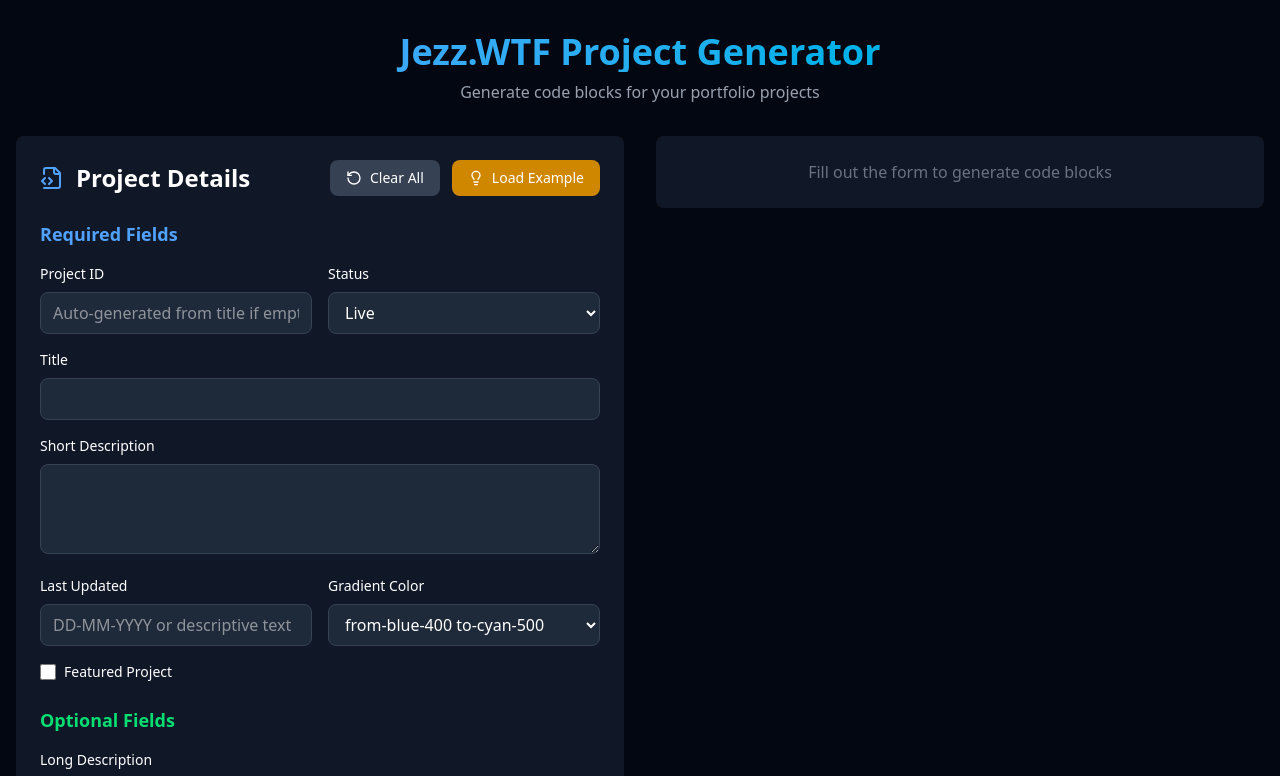
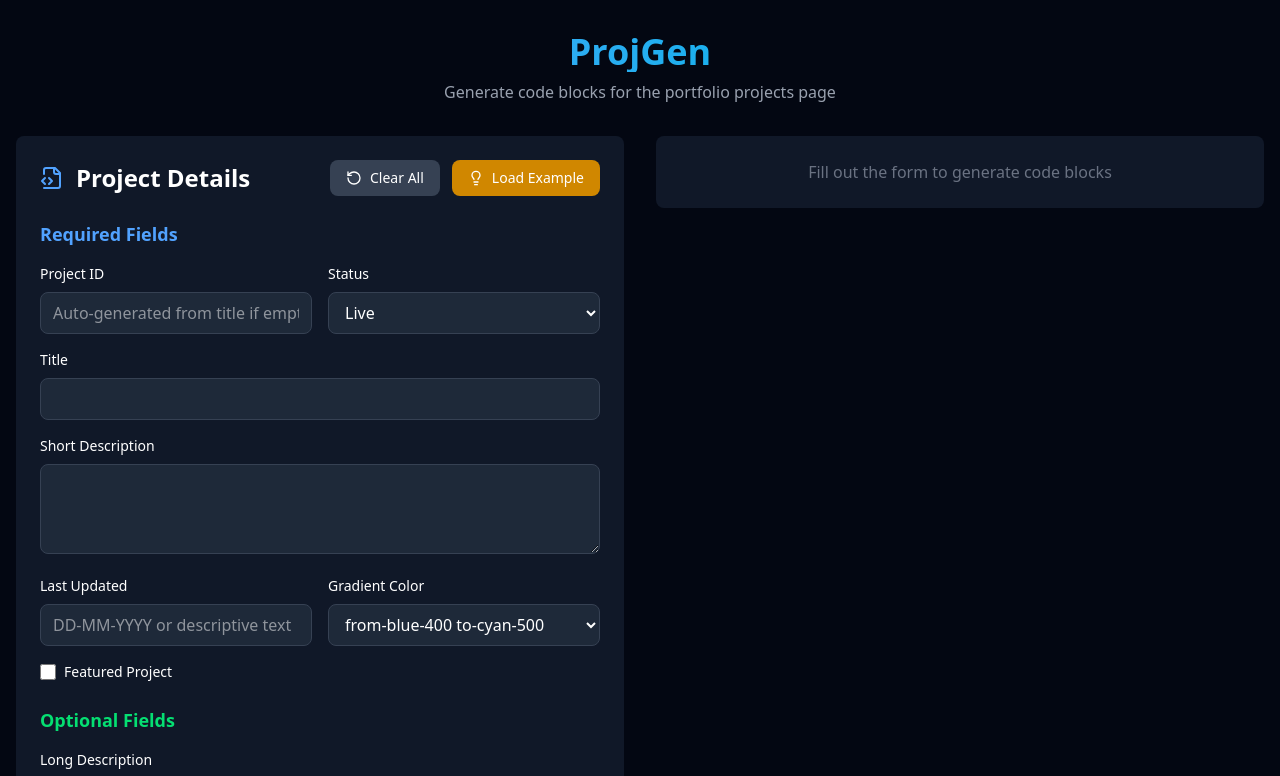
Before and after one commit to JezzWTF/projgen, a React (Vite) app: page / in a window 1280 px wide. Shown: the top 776 px of the page. Built offline with nearby package versions, Linux system fonts and the light colour scheme.

Commit message:
Update header title and description in App component for clarity

```diff
--- a/src/App.tsx
+++ b/src/App.tsx
@@ -19,10 +19,10 @@ function App() {
       <div className="container mx-auto px-4 py-8">
         <header className="text-center mb-8">
           <h1 className="text-4xl font-bold bg-gradient-to-r from-blue-400 to-cyan-500 bg-clip-text text-transparent mb-2">
-            Jezz.WTF Project Generator
+            ProjGen
           </h1>
           <p className="text-gray-400">
-            Generate code blocks for your portfolio projects
+            Generate code blocks for the portfolio projects page
           </p>
         </header>
 
```
